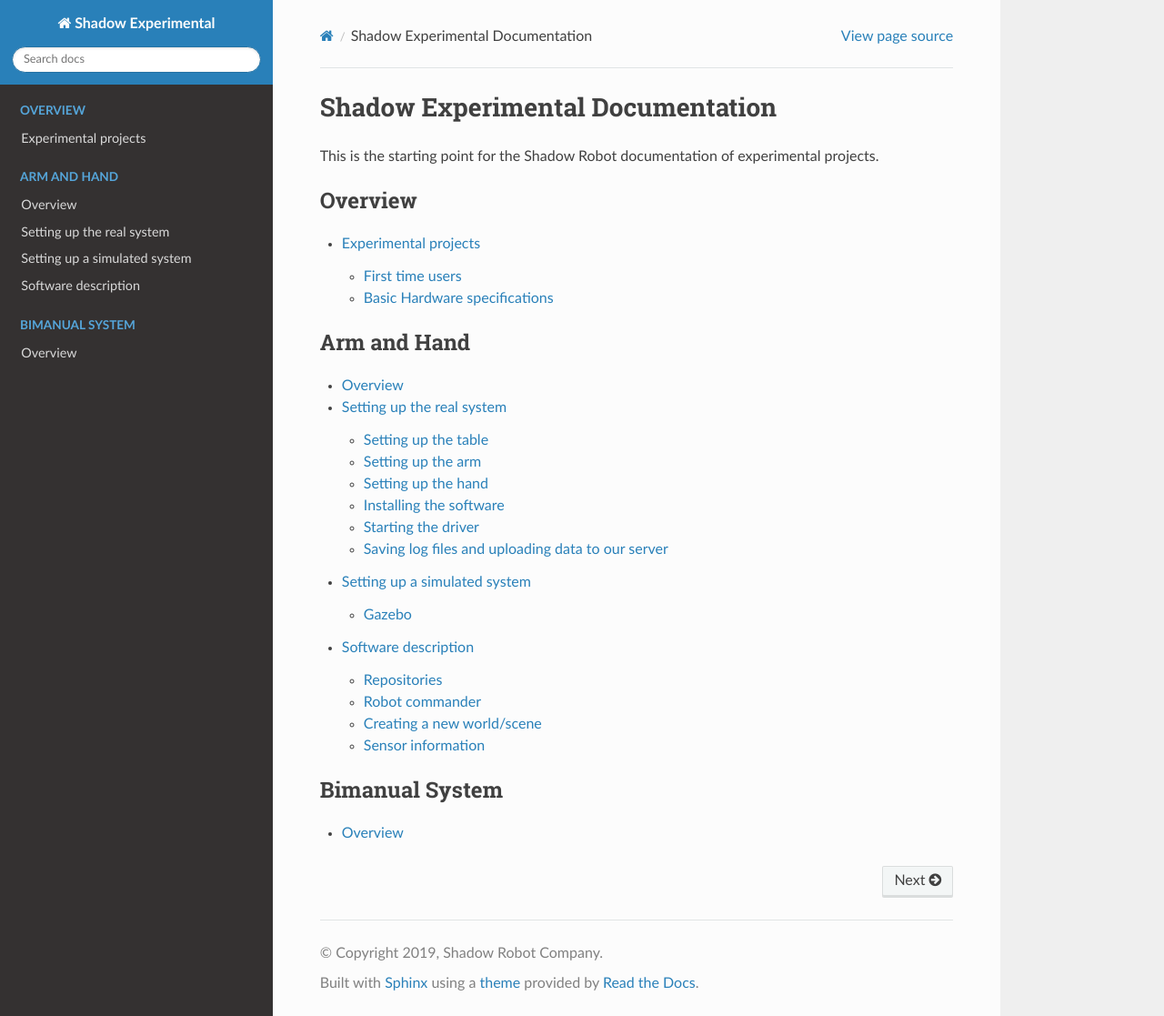
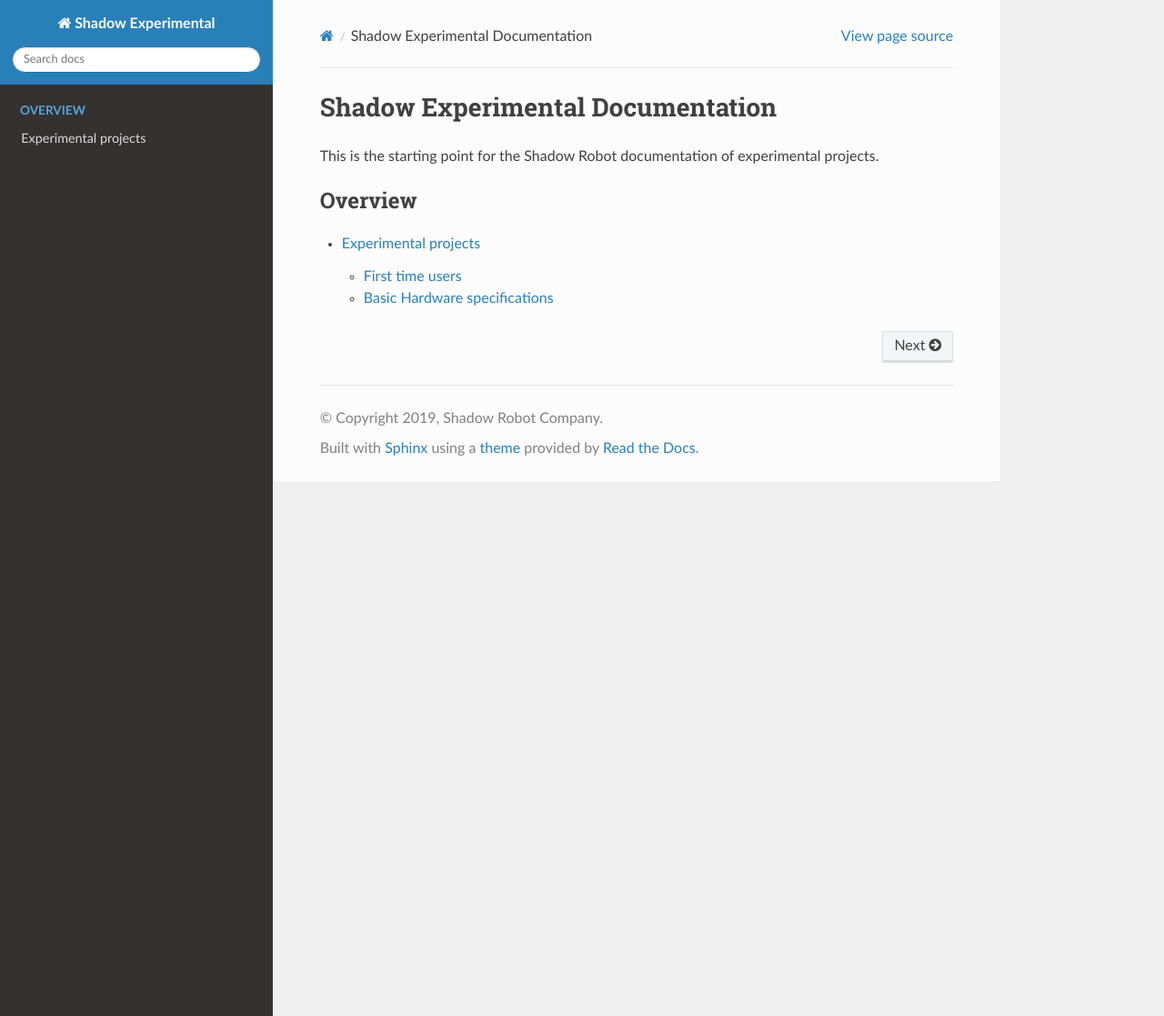
Before and after one commit to shadow-robot/sr_experimental_documentation, a Sphinx documentation site: the page built from docs/index.md, in a window 1280 px wide and 1117 px high. Shown: the whole window at 91% size. Built offline with Sphinx 7.4.7 and the Read the Docs theme 2.0.0, drawn with Linux system fonts in a browser that asks for light colours.

Commit message:
Update index.md

````diff
--- a/docs/index.md
+++ b/docs/index.md
@@ -9,19 +9,4 @@ This is the starting point for the Shadow Robot documentation of experimental pr
 
    user_guide/0_overview
 
-.. toctree::
-   :maxdepth: 2
-   :caption: Arm and Hand
-
-   user_guide/1_0_arm_and_hand
-   user_guide/1_0_setting_up_real_system
-   user_guide/1_5_setting_up_simulation
-   user_guide/1_6_software_description
-
-.. toctree::
-   :maxdepth: 2
-   :caption: Bimanual System
-
-   user_guide/2_bimanual_system.md
-
 ```
````
